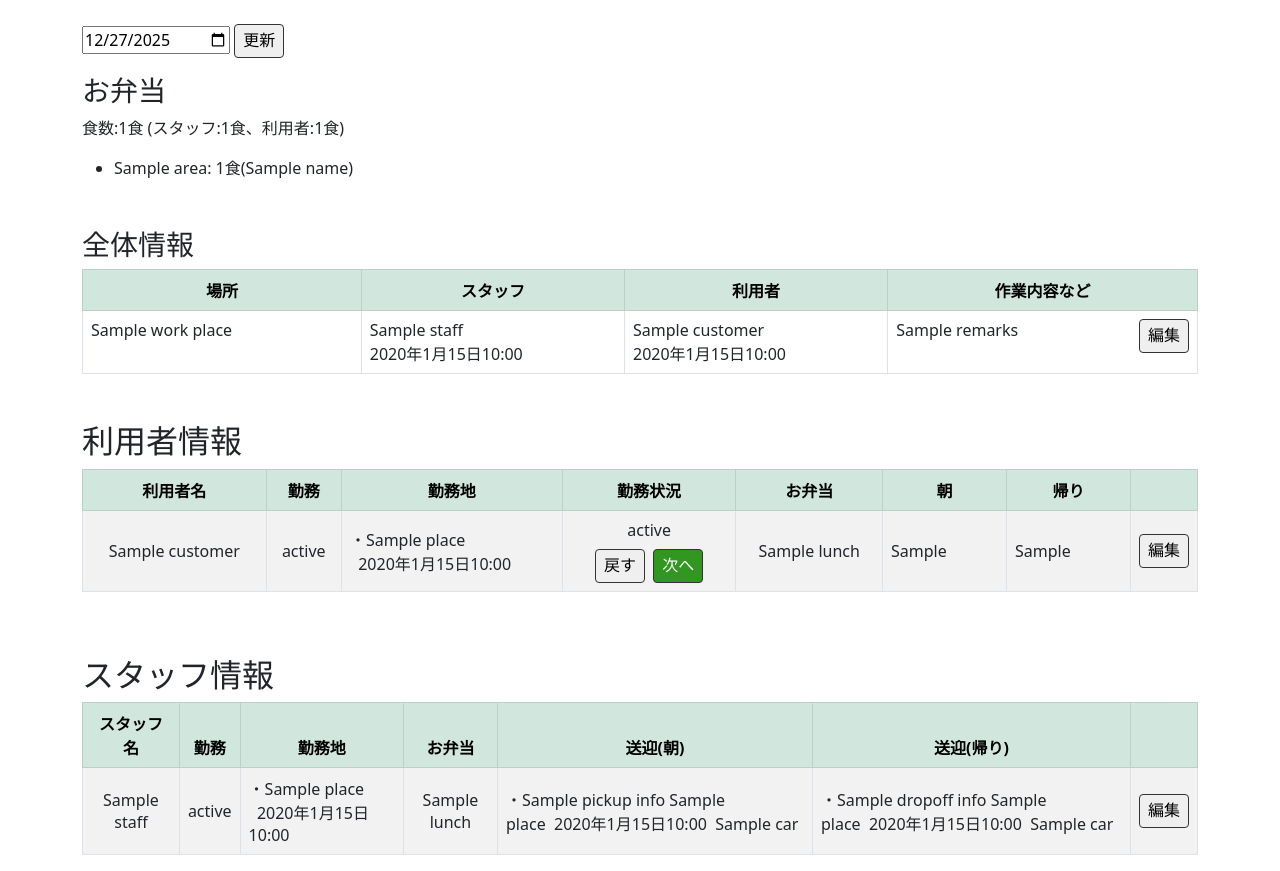
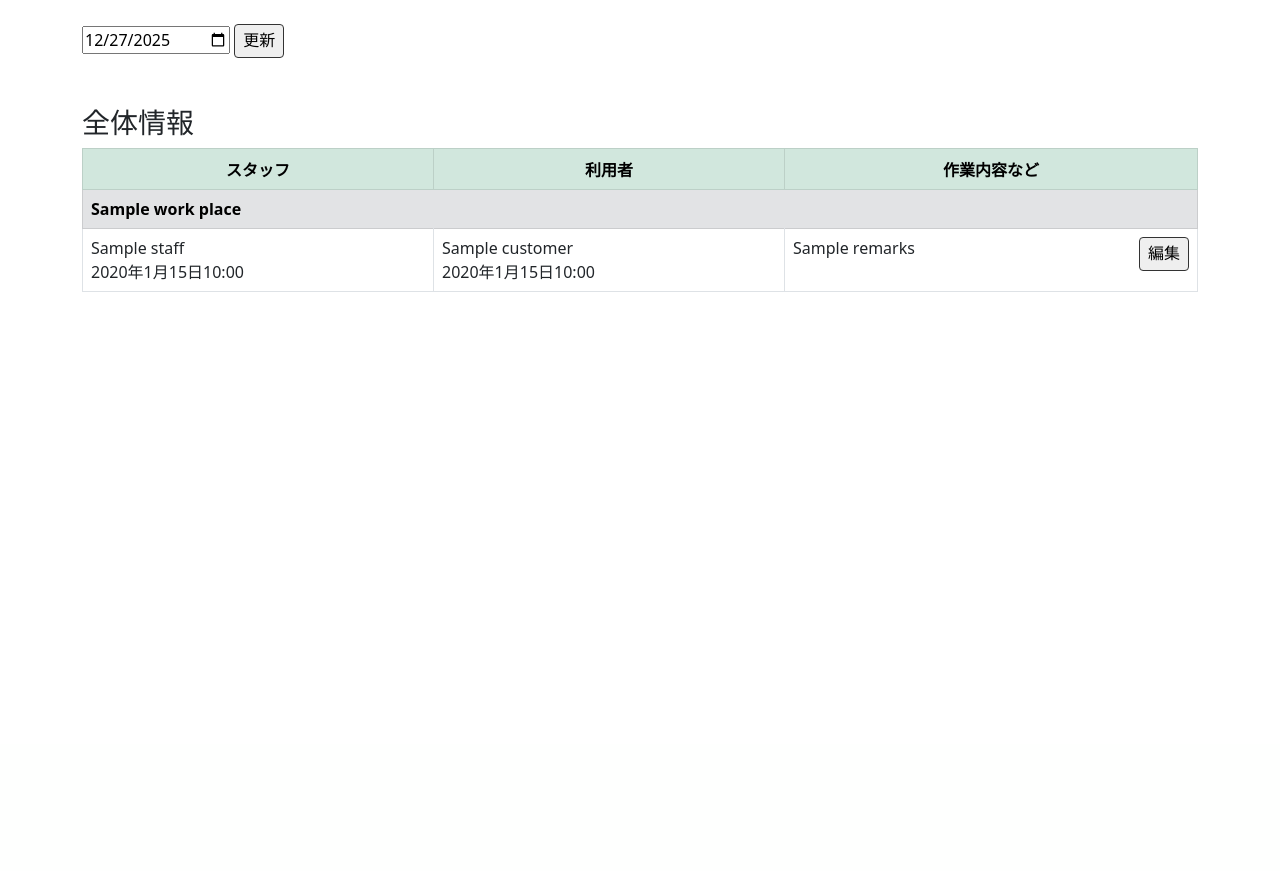
Before and after one commit to asai-omiomi/seventh_factory, a Django app: template app/templates/app/info.html in a window 1280 px wide. Shown: the part 56-927 px from the top of the page. After the commit the page ends 348 px from the top, so only its background shows below. Run offline with Django 5.2, Linux system fonts and the light colour scheme; a user stored in the database is signed in; tables that the repository leaves empty hold one stand-in row (values such as "Sample post"); the template is opened without the code that fills it: values that come from a table or form of the project are taken from there, most other values are stand-ins (such as "Sample title", 1, 10 or a date in 2020); some libraries are stand-ins or nearby versions.

Commit message:
修正を少し加えた

```diff
--- a/app/models.py
+++ b/app/models.py
@@ -96,6 +96,12 @@ class CompanyCarModel(models.Model):
         null=False,
         default=''
      )
+
+    test = models.IntegerField(
+        blank = True,
+        null = True,
+        default=1,
+    )
 
     def __str__(self):
         return self.name
--- a/app/templates/app/info.html
+++ b/app/templates/app/info.html
@@ -64,7 +64,7 @@
         <button class="btn-sm" type="submit" name="change_date" value="0">更新</button>
     </p>
 
-    <div>
+    <!-- <div>
         <h3>お弁当</h3>
         <p>食数:{{lunch_info.total_count}}食
             (スタッフ:{{lunch_info.staff_count}}食、利用者:{{lunch_info.customer_count}}食)</p>
@@ -75,14 +75,13 @@
             {% endif %}
             {% endfor %}
         </ul>
-    </div>
+    </div> -->
 
     <h3 class="mt-5">全体情報</h3>
     <div class="table-responsive-md">
         <table class="table table-bordered">
             <thead class="table-header text-center table-success">
                 <tr>
-                    <th style="min-width: 180px;">場所</th>
                     <th style="min-width: 130px;">スタッフ</th>
                     <th style="min-width: 130px;">利用者</th>
                     <th style="min-width: 200px;">作業内容など</th>
@@ -91,6 +90,12 @@
 
             <tbody>
                 {% for entry in info_by_place %}
+                <!-- 場所名 行 -->
+                <tr class="table-secondary">
+                    <td colspan="3" class="fw-bold">
+                        {{ entry.work_place.name }}
+                    </td>
+                </tr>
                 {% if entry.staff_cusotmer_list %}
 
                 {% with entry.staff_cusotmer_list|length as rowspan %}
@@ -98,17 +103,16 @@
                 {% if staff or customer %}
                 {% if forloop.first %}
                 <tr>
-                    <td rowspan="{{ rowspan }}">{{ entry.work_place.name }}</td>
                     <td>
                         {% if staff %}
                         <div>
                             {{ staff.name }}&nbsp;
-                            {% if staff.eats_lunch_here %}
+                            <!-- {% if staff.eats_lunch_here %}
                             <img class="lunch_box_img" src="{% static 'images/lunch_box_icon.jpeg' %}" alt="お弁当">
                             {% if staff.eats_lunch_here == "持参"%}
                             (持参)
                             {% endif %}
-                            {% endif %}
+                            {% endif %} -->
                         </div>
                         <div>{{ staff.time }}</div>
                         {% endif %}
@@ -117,12 +121,12 @@
                         {% if customer %}
                         <div>
                             {{ customer.name }}&nbsp;
-                            {% if customer.eats_lunch_here %}
+                            <!-- {% if customer.eats_lunch_here %}
                             <img class="lunch_box_img" src="{% static 'images/lunch_box_icon.jpeg' %}" alt="お弁当">
                             {% if customer.eats_lunch_here == "持参"%}
                             (持参)
                             {% endif %}
-                            {% endif %}
+                            {% endif %} -->
                         </div>
                         <div>{{ customer.time }}</div>
                         {% endif %}
@@ -144,12 +148,12 @@
                         {% if staff %}
                         <div>
                             {{ staff.name }}&nbsp;
-                            {% if staff.eats_lunch_here %}
+                            <!-- {% if staff.eats_lunch_here %}
                             <img class="lunch_box_img" src="{% static 'images/lunch_box_icon.jpeg' %}" alt="お弁当">
                             {% if staff.eats_lunch_here == "持参"%}
                             (持参)
                             {% endif %}
-                            {% endif %}
+                            {% endif %} -->
                         </div>
                         <div>{{ staff.time }}</div>
                         {% endif %}
@@ -158,12 +162,12 @@
                         {% if customer %}
                         <div>
                             {{ customer.name }}&nbsp;
-                            {% if customer.eats_lunch_here %}
+                            <!-- {% if customer.eats_lunch_here %}
                             <img class="lunch_box_img" src="{% static 'images/lunch_box_icon.jpeg' %}" alt="お弁当">
                             {% if customer.eats_lunch_here == "持参"%}
                             (持参)
                             {% endif %}
-                            {% endif %}
+                            {% endif %} -->
                         </div>
                         <div>{{ customer.time }}</div>
                         {% endif %}
@@ -176,7 +180,6 @@
                 {% else %}
                 <!-- スタッフも利用者もいない場合 -->
                 <tr>
-                    <td>{{ entry.work_place }}</td>
                     <td></td>
                     <td></td>
                     <td>
@@ -196,7 +199,7 @@
         </table>
     </div>
 
-    <h2 id="customers_info" class="mt-5" >利用者情報</h2>
+    <!-- <h2 id="customers_info" class="mt-5" >利用者情報</h2>
     <div class="table-responsive">
         <table class="table table-bordered table-striped align-middle">
             <thead class="table-header text-center table-success">
@@ -280,9 +283,9 @@
                 {% endfor %}
             </tbody>
         </table>
-    </div>
+    </div> -->
 
-    <h2 class="mt-5">スタッフ情報</h2>
+    <!-- <h2 class="mt-5">スタッフ情報</h2>
     <div class="table-responsive-md">
         <table class="table table-bordered table-striped align-middle">
             <thead class="table-header table-success">
@@ -342,7 +345,7 @@
                 {% endfor %}
             </tbody>
         </table>
-    </div>
+    </div> -->
 </form>
 
 {% endblock %}
```
Also changed, not shown: app/migrations/0008_companycarmodel_test.py (added).
